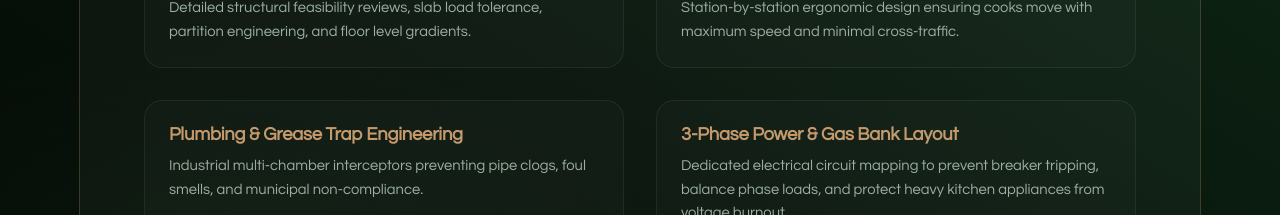
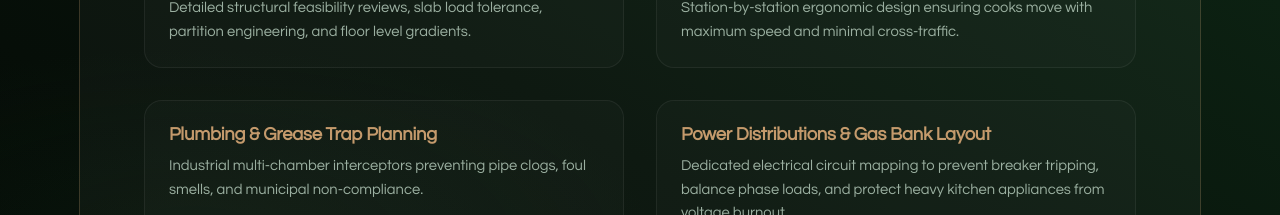
Before and after one commit to Bhargavrajput0110/JRconsultancy, a React (Vite) app in the folder client/: page /about in a window 1280 px wide. Shown: the part 2080-2295 px from the top of the page. Built offline with nearby package versions, Linux system fonts and the light colour scheme.

Commit message:
Update About page capability titles for plumbing and power distributions

```diff
--- a/client/src/pages/AboutPage.tsx
+++ b/client/src/pages/AboutPage.tsx
@@ -141,11 +141,11 @@ export default function AboutPage() {
                 desc: 'Station-by-station ergonomic design ensuring cooks move with maximum speed and minimal cross-traffic.'
               },
               {
-                title: 'Plumbing & Grease Trap Engineering',
+                title: 'Plumbing & Grease Trap Planning',
                 desc: 'Industrial multi-chamber interceptors preventing pipe clogs, foul smells, and municipal non-compliance.'
               },
               {
-                title: '3-Phase Power & Gas Bank Layout',
+                title: 'Power Distributions & Gas Bank Layout',
                 desc: 'Dedicated electrical circuit mapping to prevent breaker tripping, balance phase loads, and protect heavy kitchen appliances from voltage burnout.'
               }
             ].map((cap, i) => (
```
